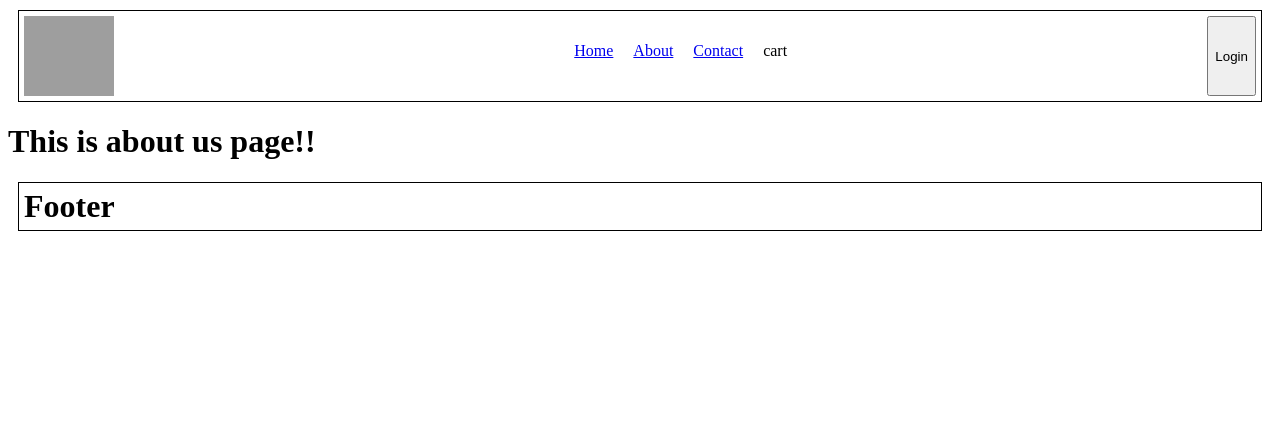
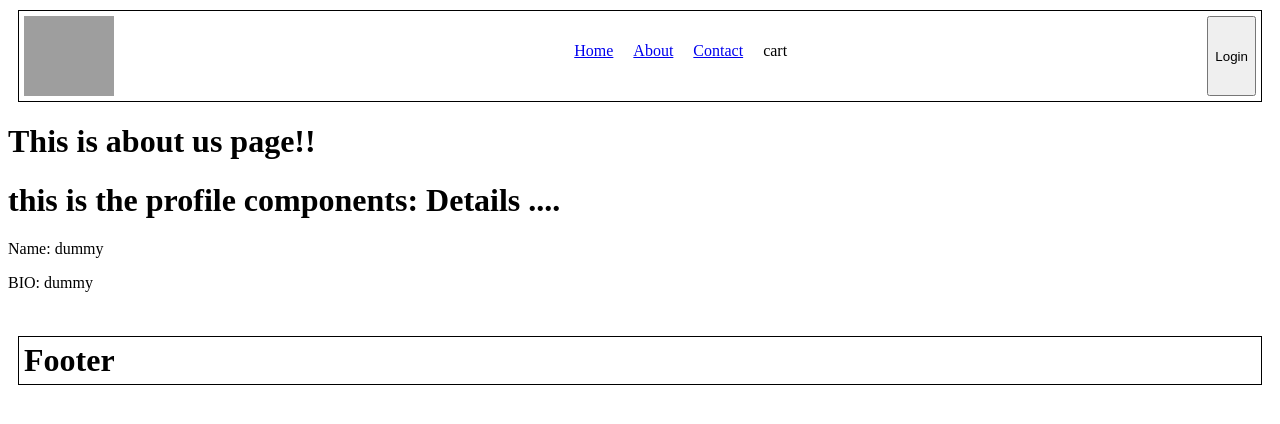
Before and after one commit to mohdsameerid/Food-App, a React (Vite) app: page /about in a window 1280 px wide. Shown: the top 424 px of the page. Built offline with nearby package versions, Linux system fonts and the light colour scheme; no server answers; grey boxes are pictures that could not be loaded.

Commit message:
Till github api

```diff
--- a/src/components/About.js
+++ b/src/components/About.js
@@ -1,8 +1,26 @@
 import React from "react";
+// import { Outlet } from "react-router-dom";
+import Profile from "./Profile";
 
-const About = () => {
-    return(
-        <h1>This is about us page!!</h1>
-    )
+
+class About extends React.Component{
+    constructor(props){
+        super(props);
+
+        console.log("Parent constructor");
+    }
+    componentDidMount(){
+        console.log("Parent - componentDidMount");
+    }
+    render(){
+        console.log("Parent - render");
+        return(
+            <>
+                <h1>This is about us page!!</h1>
+                <Profile name={"First child"} />
+                {/* <Profile name={"Second child"} /> */}
+            </>
+          )
+    }
 }
 export default About;
--- /dev/null
+++ b/src/components/Profile.js
@@ -0,0 +1,41 @@
+import React from "react";
+import { useState } from "react";
+import { json } from "react-router-dom";
+
+class Profile extends React.Component{
+    constructor(props){
+        super(props);
+        this.state = {
+            userInfo: {
+                name: "dummy",
+                bio: "dummy",
+            }
+        }
+        console.log(" Constructor "+ this.props.name);
+    }
+    async componentDidMount(){
+        // best place to call API.
+        const data = await fetch("https://api.github.com/users/mohdsameerid");
+        const json  = await data.json();
+        // const {name, bio } = json;
+        console.log(json);
+        this.setState({
+            userInfo: json,
+        });
+        console.log(" componentDidMount "+ this.props.name);
+    }
+    render(){
+        // const { name, bio } = json;
+        console.log(" Render "+ this.props.name);
+        // console.log(json.bio);
+        return(
+            <>
+                <h1> this is the profile components: Details ....</h1>
+                <p> Name: {this.state.userInfo.name}</p>
+                <p>BIO: {this.state.userInfo.bio}</p>
+                <img src={this.state.userInfo.avatar_url} />
+            </>
+        );
+    }
+}
+export default Profile;
```
Also changed, not shown: src/App.js (+8 -1 lines), 8 other files (tests, documents, lock files or other folders).
